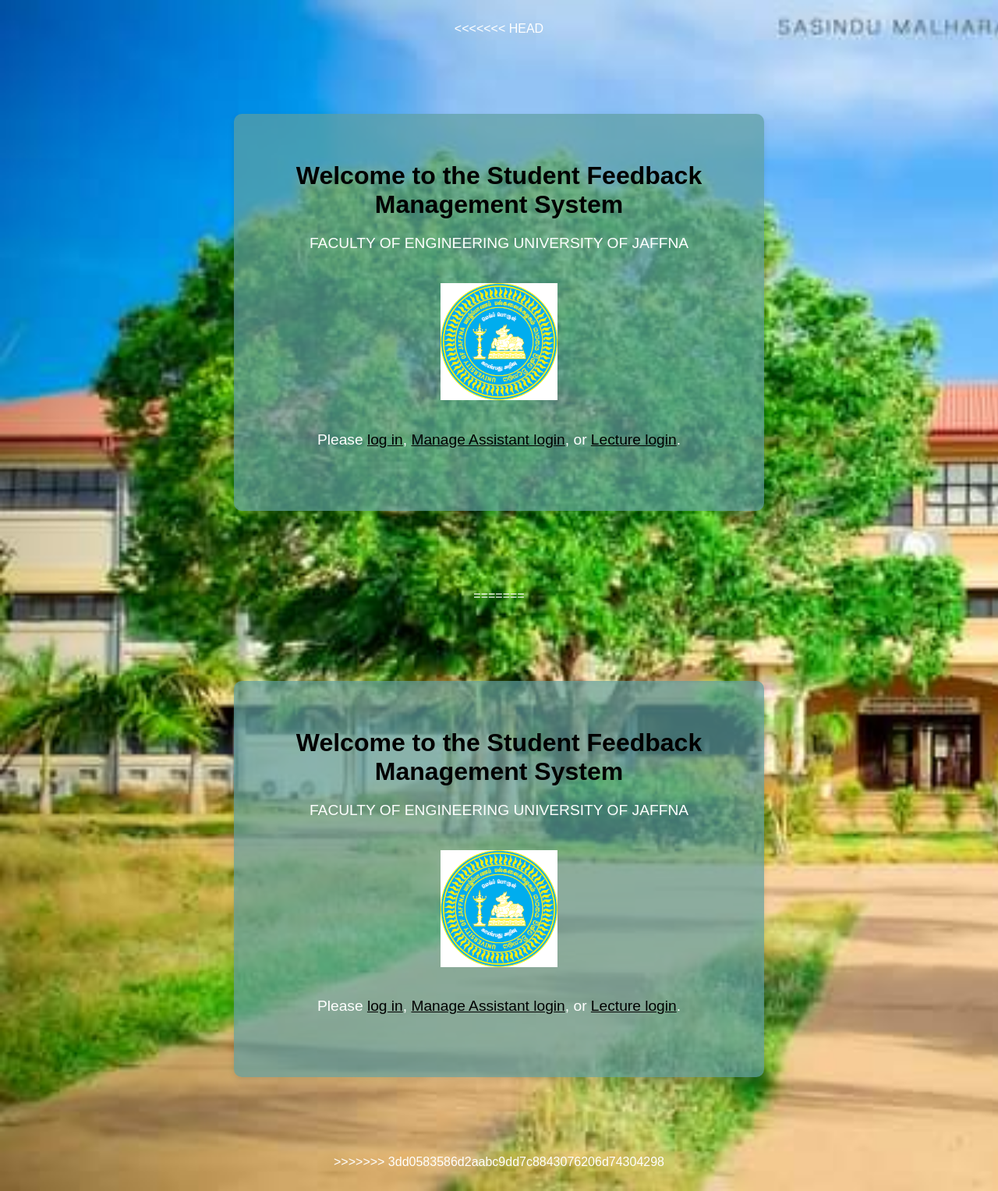
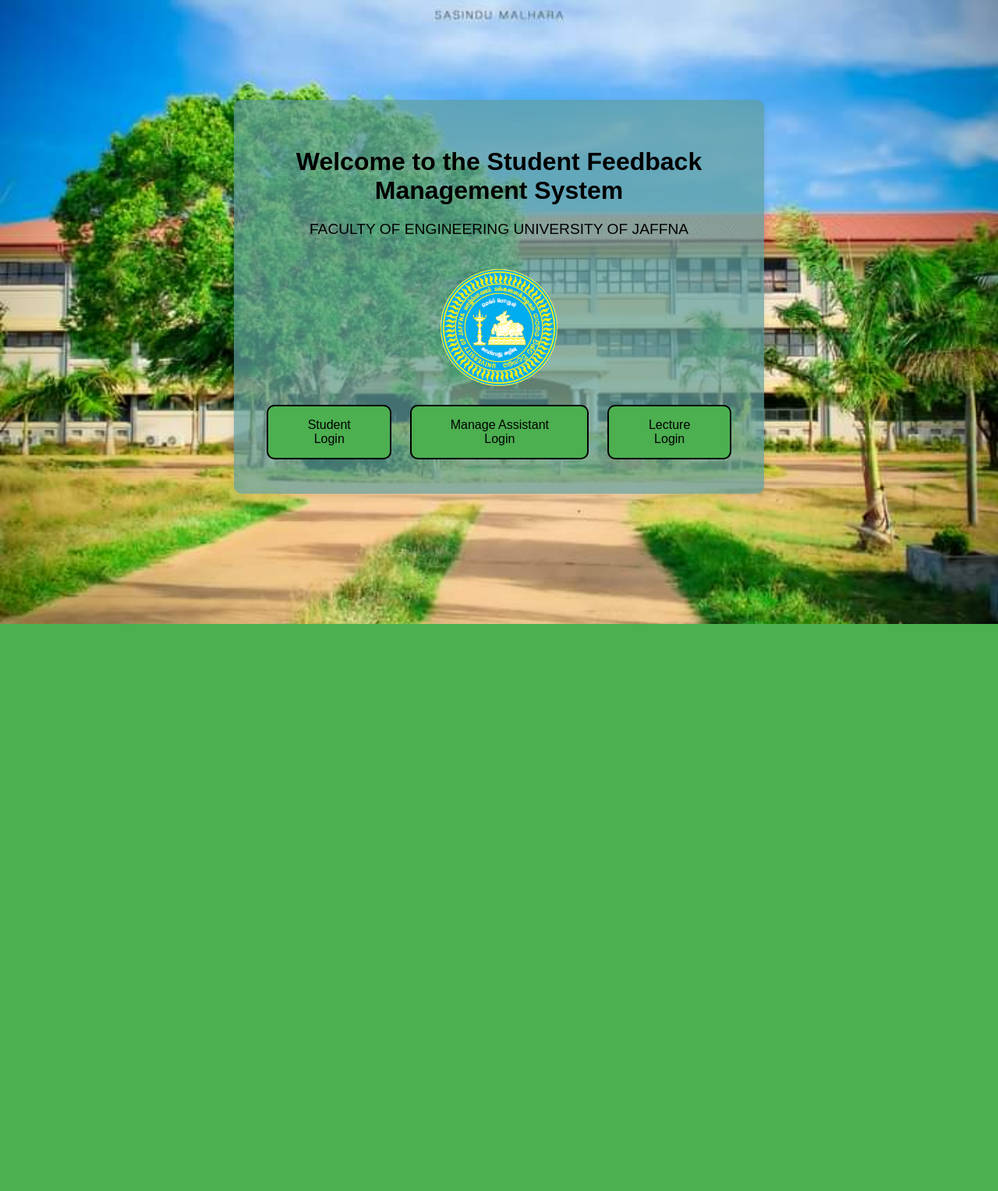
Before and after one commit to BuddhiniNavoda/Student-feedback-System, a PHP site: page / in a window 1280 px wide. Shown: the whole page at 78% size. After the commit the page ends 800 px from the top, so only its background shows below. Run offline with PHP 8.4, Linux system fonts and the light colour scheme.

Commit message:
make a button

```diff
--- a/index.php
+++ b/index.php
@@ -1,4 +1,3 @@
-<<<<<<< HEAD
 <!DOCTYPE html>
 <html lang="en">
 <head>
@@ -8,35 +7,63 @@
     <style>
         body {
             background-image: url('faculty.jpg');
-            background-size: cover; /* Cover the entire body with the background image */
+            background-size: cover;
             color: white;
             font-family: Arial, sans-serif;
             text-align: center;
             padding: 20px;
         }
         .container {
-            background-color: rgba(95, 158, 160, 0.7); /* Semi-transparent background color */
+            background-color: rgba(95, 158, 160, 0.7);
             border-radius: 10px;
             box-shadow: 0 4px 8px rgba(0, 0, 0, 0.1);
             padding: 40px;
-            width: 90%; /* Adjust the width as needed */
-            max-width: 600px; /* Set a maximum width to prevent the container from becoming too wide */
+            width: 90%;
+            max-width: 600px;
             margin: 100px auto;
         }
         h1 {
             color: black;
             margin-bottom: 20px;
         }
-        p {
+        p { color: black;
             margin-bottom: 40px;
-            font-size: 1.2em; /* Increase the font size */
+            font-size: 1.2em;
         }
-        a {
+        .button-container {
+            display: flex;
+            justify-content: center;
+            gap: 20px;
+        }
+        .login-button {
+            background-color: #4CAF50; /* Green background */
+            border: 2px solid black; /* Black border around the button */
             color: black;
-            text-decoration: underline;
+            padding: 15px 32px;
+            text-align: center;
+            text-decoration: none;
+            display: inline-block;
+            font-size: 16px;
+            margin: 4px 2px;
+            transition-duration: 0.4s;
+            cursor: pointer;
+            border-radius: 10px;
         }
-        a:hover {
-            text-decoration: underline;
+        .login-button:hover {
+            background-color: white;
+            color: black;
+            border: 2px solid black;
+        }
+        .logo-container {
+            width: 150px;
+            height: 150px;
+            overflow: hidden;
+            border-radius: 50%;
+            margin: 0 auto 20px; /* Center the logo and add bottom margin */
+        }
+        .logo-container img {
+            width: 100%;
+            height: auto;
         }
     </style>
 </head>
@@ -44,60 +71,14 @@
     <div class="container">
         <h1>Welcome to the Student Feedback Management System</h1>
         <p>FACULTY OF ENGINEERING UNIVERSITY OF JAFFNA</p>
-        <img src="campus_logo.png" alt="Campus Logo" style="width: 150px; margin-bottom: 20px;">
-        <p>Please <a href="login.php">log in</a>, <a href="MA_login.php">Manage Assistant login</a>, or <a href="lecture_login.php">Lecture login</a>.</p>
+        <div class="logo-container">
+            <img src="campus_logo.png" alt="Campus Logo">
+        </div>
+        <div class="button-container">
+            <a href="login.php"><button class="login-button">Student Login</button></a>
+            <a href="MA_login.php"><button class="login-button">Manage Assistant Login</button></a>
+            <a href="lecture_login.php"><button class="login-button">Lecture Login</button></a>
+        </div>
     </div>
 </body>
 </html>
-=======
-<!DOCTYPE html>
-<html lang="en">
-<head>
-    <meta charset="UTF-8">
-    <meta name="viewport" content="width=device-width, initial-scale=1.0">
-    <title>Student Feedback Management System</title>
-    <style>
-        body {
-            background-image: url('faculty.jpg');
-            background-size: cover; /* Cover the entire body with the background image */
-            color: white;
-            font-family: Arial, sans-serif;
-            text-align: center;
-            padding: 20px;
-        }
-        .container {
-            background-color: rgba(95, 158, 160, 0.7); /* Semi-transparent background color */
-            border-radius: 10px;
-            box-shadow: 0 4px 8px rgba(0, 0, 0, 0.1);
-            padding: 40px;
-            width: 90%; /* Adjust the width as needed */
-            max-width: 600px; /* Set a maximum width to prevent the container from becoming too wide */
-            margin: 100px auto;
-        }
-        h1 {
-            color: black;
-            margin-bottom: 20px;
-        }
-        p {
-            margin-bottom: 40px;
-            font-size: 1.2em; /* Increase the font size */
-        }
-        a {
-            color: black;
-            text-decoration: underline;
-        }
-        a:hover {
-            text-decoration: underline;
-        }
-    </style>
-</head>
-<body>
-    <div class="container">
-        <h1>Welcome to the Student Feedback Management System</h1>
-        <p>FACULTY OF ENGINEERING UNIVERSITY OF JAFFNA</p>
-        <img src="campus_logo.png" alt="Campus Logo" style="width: 150px; margin-bottom: 20px;">
-        <p>Please <a href="login.php">log in</a>, <a href="MA_login.php">Manage Assistant login</a>, or <a href="lecture_login.php">Lecture login</a>.</p>
-    </div>
-</body>
-</html>
->>>>>>> 3dd0583586d2aabc9dd7c8843076206d74304298
```
